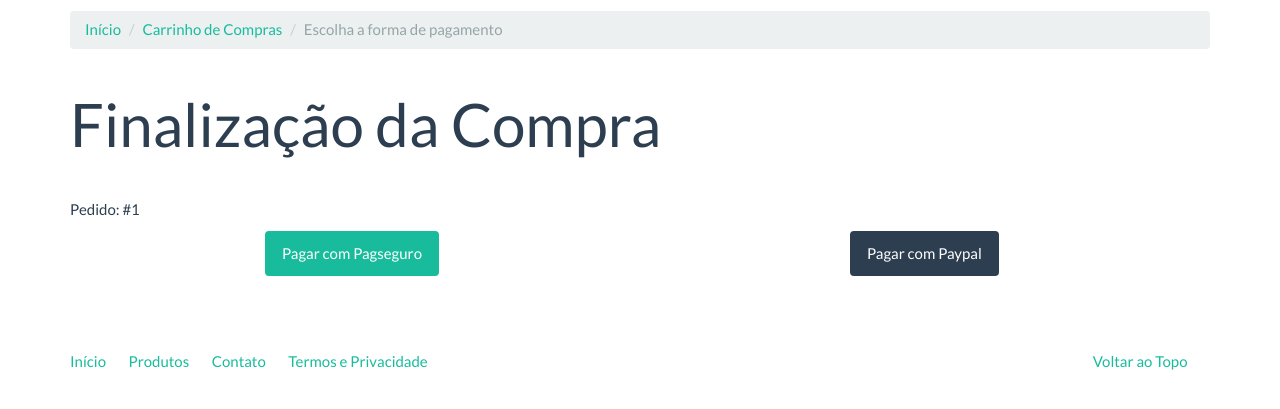
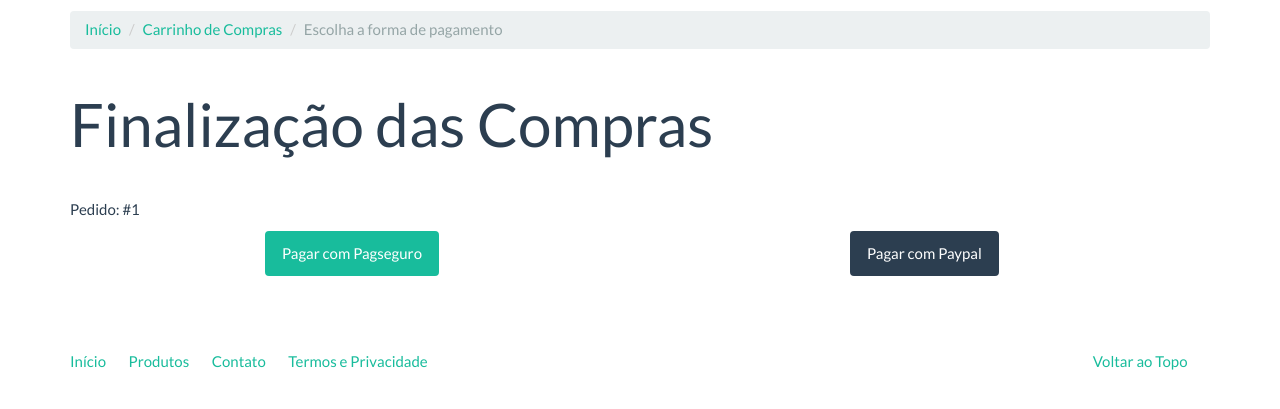
Before and after one commit to maurosantosdev/lojavirtual, a Django app: template checkout/templates/checkout/checkout.html in a window 1280 px wide. Shown: the part 60-469 px from the top of the page. Run offline with Django 3.2, Linux system fonts and the light colour scheme; the template is opened without the code that fills it: values named after a table or form of the project are taken from there, others are empty; tables that the repository leaves empty hold one stand-in row (Sample ...); some libraries are stand-ins or nearby versions.

Commit message:
Add Pagseguro 005

```diff
--- a/checkout/templates/checkout/checkout.html
+++ b/checkout/templates/checkout/checkout.html
@@ -11,7 +11,7 @@ Finalização da Compra
   <li class="active">Escolha a forma de pagamento</li>
 </ol>
 <div class="page-header">
-    <h1>Finalização da Compra</h1>
+    <h1>Finalização das Compras</h1>
 </div>
 <div class="row">
     <div class="col-md-12">
```
